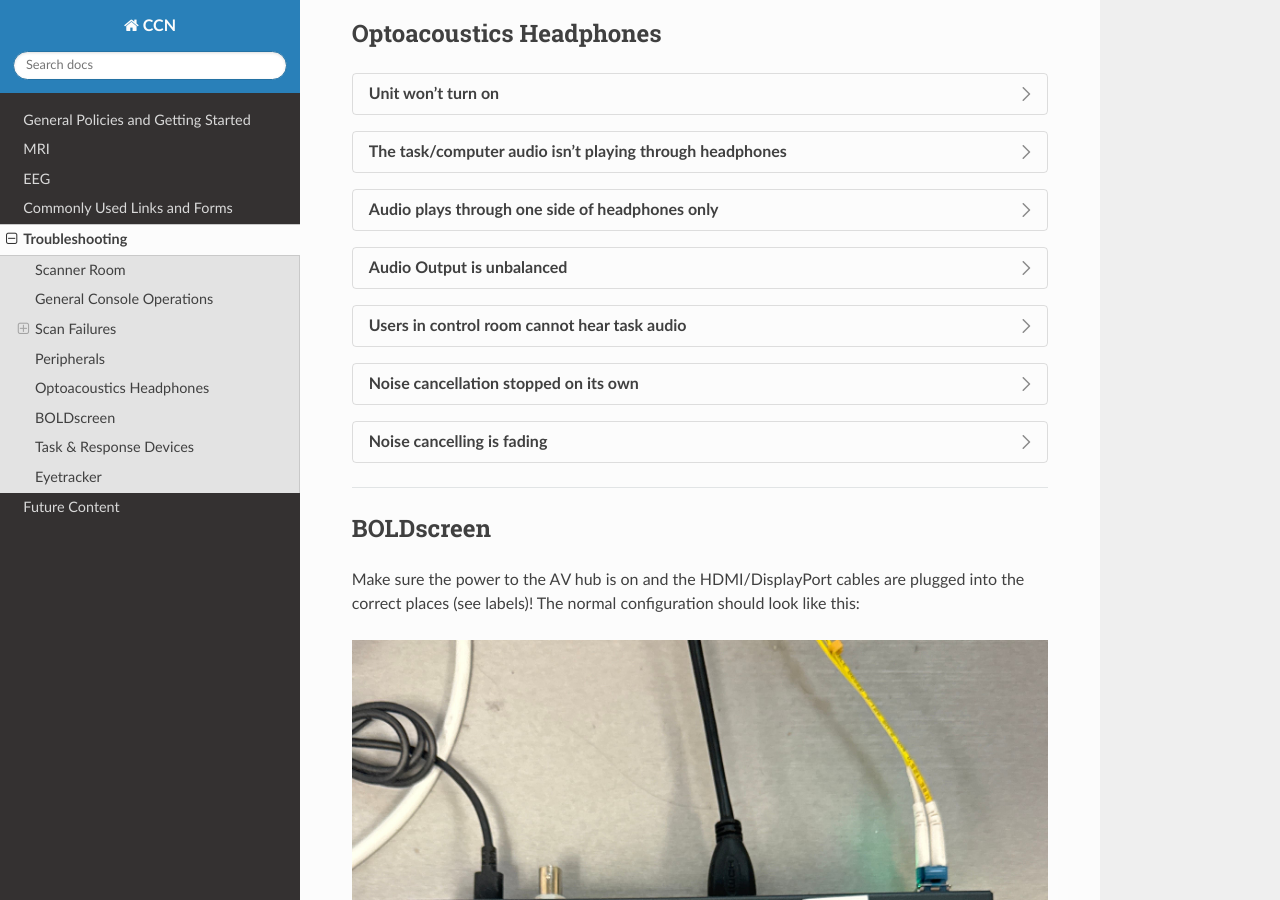
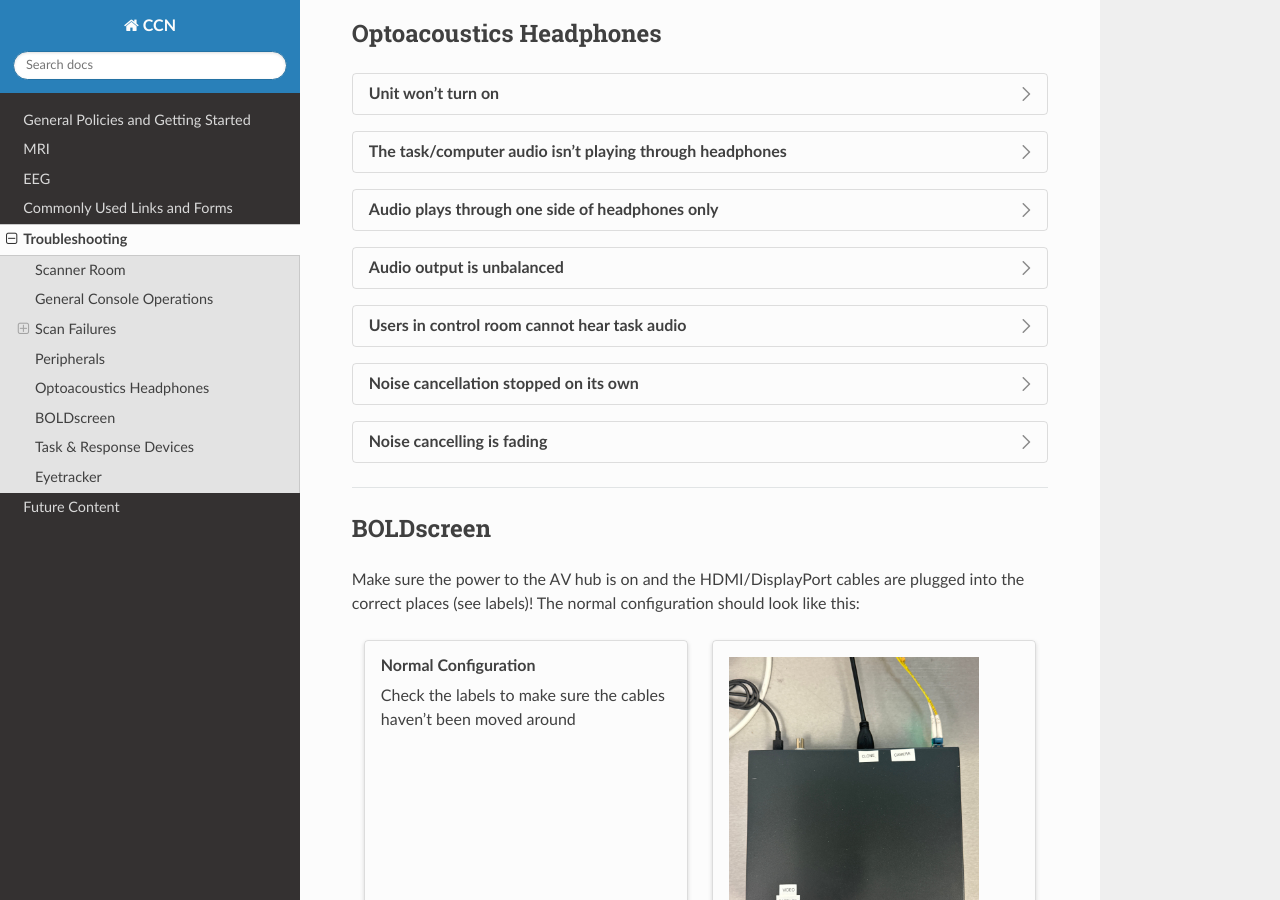
Before and after one commit to CCN-Support/CCN_Wiki, a Sphinx documentation site: the page built from docs/source/troubleshooting.rst, in a window 1280 px wide and 900 px high, scrolled down 2878 px. Built offline with Sphinx 7.4.7 and the Read the Docs theme 3.1.0, drawn with Linux system fonts in a browser that asks for light colours.

Commit message:
Update troubleshooting.rst

```diff
--- a/docs/source/troubleshooting.rst
+++ b/docs/source/troubleshooting.rst
@@ -225,7 +225,7 @@
   1. Check that the balance knob is not turned all the way to one side. Turn off the box and leave it off for a few minutes. While waiting, replug the Line 1 In cable. This is the skinny black cable labelled Optoacostics that connects the box to your computer.
   2. Replace the Line 1 In cable. Find a new aux cable in the control room cabinets (likely in the box labelled "AV Cables") and try using it.
 
-.. dropdown:: Audio Output is unbalanced
+.. dropdown:: Audio output is unbalanced
 
   Check the knob in the upper left corner of the back of the unit. Turn it until the dot at the top of the dial is lined up in the middle. The knob should always stay in this position, as it ensures that the audio will not be played in one ear more than the other.
 
@@ -261,7 +261,17 @@
 
 Make sure the power to the AV hub is on and the HDMI/DisplayPort cables are plugged into the correct places (see labels)! The normal configuration should look like this:
 
-.. image:: images/AV_box.jpg
+.. grid:: 2
+
+   .. grid-item-card:: Normal Configuration
+
+      Check the labels to make sure the cables haven't been moved around
+
+
+   .. grid-item-card::
+
+      .. image:: images/AV_box.jpg
+         :width: 250px
 
 .. dropdown:: BOLDscreen isn't displaying
 
```
